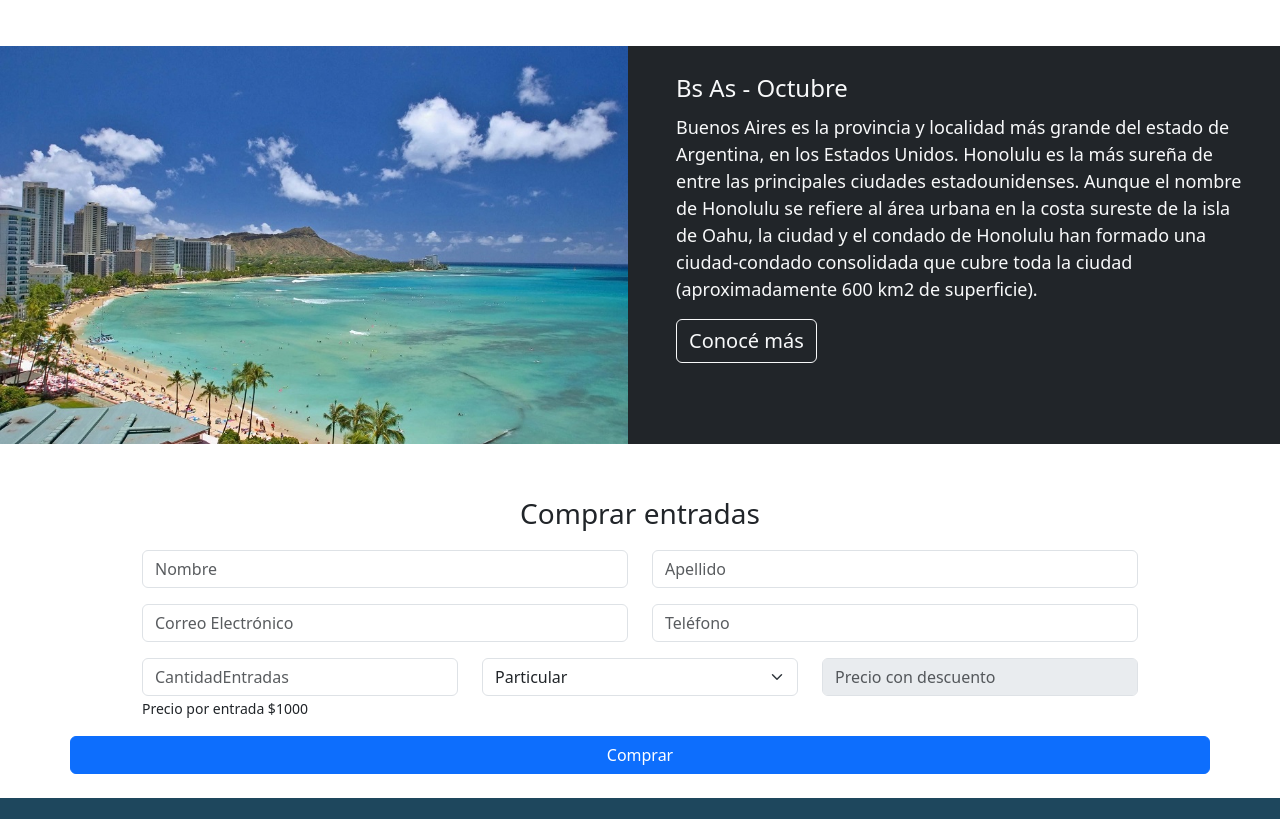
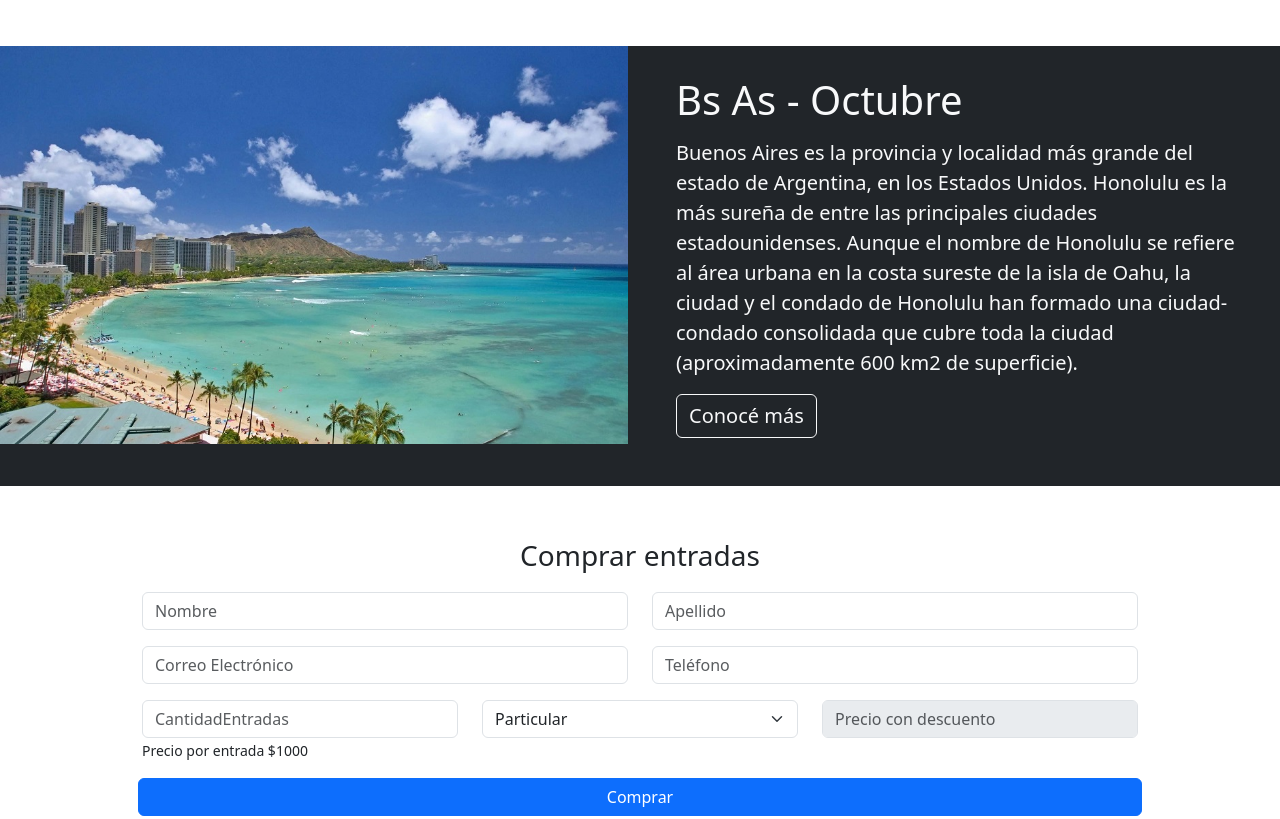
Before and after one commit to transfors/codo-a-codo, a plain HTML site: page index.html in a window 1280 px wide. Shown: the part 1904-2723 px from the top of the page. Drawn offline with nearby package versions, Linux system fonts and the light colour scheme.

Commit message:
modificación javascript

```diff
--- a/estilos.css
+++ b/estilos.css
@@ -210,10 +210,6 @@
     width: 18rem;
 }
 
-.honolulo .octubre .texto2 {
-    font-size: 18px !important;
-}
-
 
 /* FOOTER */
 
--- a/index.html
+++ b/index.html
@@ -204,13 +204,13 @@
 
     <!-- FOTO HONOLULU + TEXTO A LA DERECHA -->
 
-    <div class="row honolulo mt-5 mb-5 position-relative texto1">
+    <div class="row mt-5 mb-5 position-relative">
         <div class="col-xl-6 bg-dark">
             <img class="block w-100" src="IMAGENES/honolulu.png" alt="Paisaje Honolulu">
         </div>
-        <div class="col-xl-6 bg-dark text-light octubre">
-            <div class="fs-4 mb-2 pt-4 ps-4">Bs As - Octubre</div>
-            <div class="mb-2 px-4 texto2">Buenos Aires es la provincia y localidad más grande del estado de
+        <div class="col-xl-6 bg-dark text-light">
+            <div class="mb-2 pt-4 ps-4 fs-1">Bs As - Octubre</div>
+            <div class="mb-2 px-4 fs-5 texto2">Buenos Aires es la provincia y localidad más grande del estado de
                 Argentina,
                 en los
                 Estados Unidos. Honolulu es la más sureña de entre las principales ciudades estadounidenses.
@@ -252,12 +252,13 @@
             </div>
             <div class="row mx-5">
                 <div class="col-md mb-3">
-                    <input type="number" name="CantidadEntradas" onkeyup="calcularPrecioTotal()" id="CantidadEntradas"
+                    <input type="number" name="CantidadEntradas" oninput="calcularPrecioTotal()" id="CantidadEntradas"
                         class="form-control" required placeholder="CantidadEntradas" min="1" max="15">
                     <small>Precio por entrada $1000</small>
                 </div>
                 <div class="col-md mb-3">
-                    <select title="#" id="porcDescuento" onchange="calcularPrecioTotal()" class="form-select">
+                    <!-- oninput="calcularPrecioTotal()" o onchange="calcularPrecioTotal()" onkeyup="calcularPrecioTotal()" -->
+                    <select title="#" id="porcDescuento" oninput="calcularPrecioTotal()" class="form-select">
                         <option value="10">Particular</option>
                         <option value="30">Estudiante</option>
                         <option value="50">Orador</option>
@@ -268,7 +269,7 @@
                         placeholder="Precio con descuento">
                 </div>
             </div>
-            <div class="row mb-4">
+            <div class="row mb-4 px-5 mx-2">
                 <input type="submit" value="Comprar" class="btn btn-primary">
             </div>
         </form>
```
